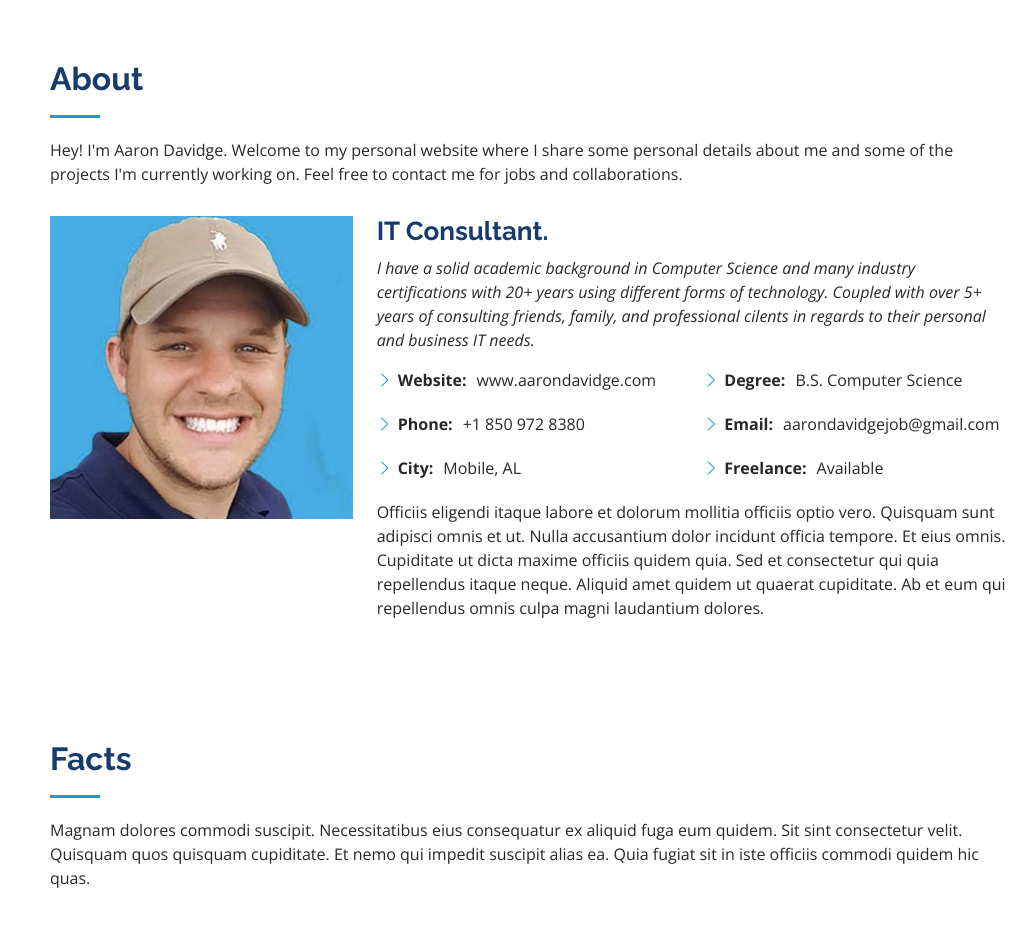
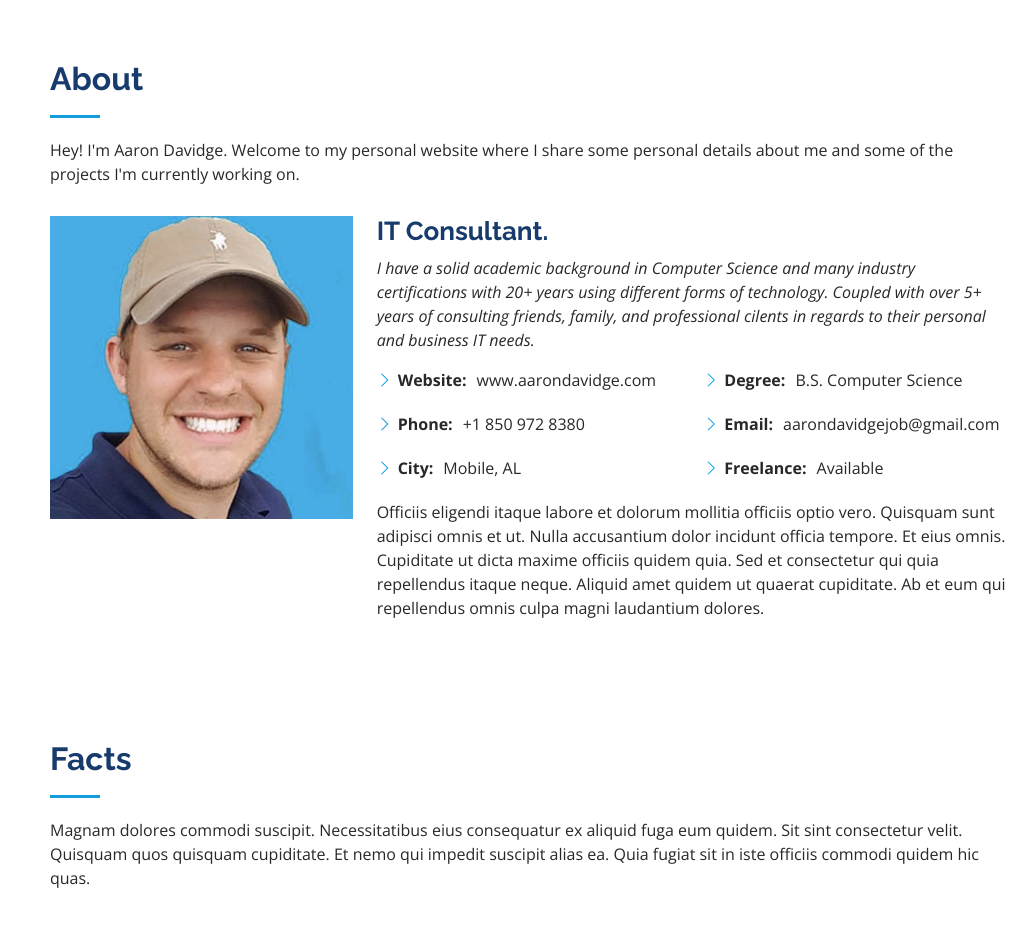
Before and after one commit to aarondavidgepersonal/portfolio-pipeline, a plain HTML site: page index.html in a window 1280 px wide. Shown: the part 800-1738 px from the top of the page, without its empty margins (262-1280 px from the left). Drawn offline with nearby package versions, Linux system fonts and the light colour scheme.

Commit message:
Update index.html

```diff
--- a/index.html
+++ b/index.html
@@ -130,7 +130,7 @@
         <div class="section-title">
           <h2>About</h2>
           <p>Hey! I'm Aaron Davidge. Welcome to my personal website where I share some personal details about me and
-            some of the projects I'm currently working on. Feel free to contact me for jobs and collaborations.</p>
+            some of the projects I'm currently working on.</p>
         </div>
 
         <div class="row">
```
